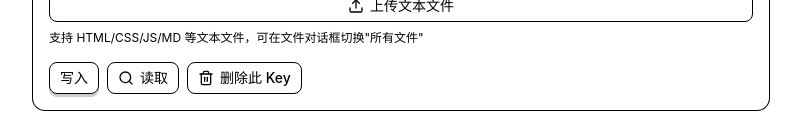
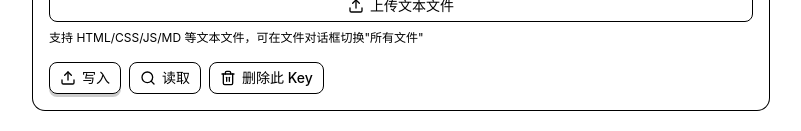
Before and after one commit to sixiang-world/textdb-edgeone, a React (Vite) app: page / in a window 1280 px wide. Shown: the part 381-512 px from the top of the page, without its empty margins (239-1040 px from the left). Built offline with nearby package versions, Linux system fonts and the light colour scheme; no server answers.

Commit message:
fix: 分离写入/读取/删除的 loading 状态，避免误触转圈

```diff
--- a/src/components/WriteCard.tsx
+++ b/src/components/WriteCard.tsx
@@ -86,7 +86,7 @@ export function WriteCard({ onStatsRefresh }: { onStatsRefresh?: () => void }) {
   const [key, setKey] = useState("");
   const [value, setValue] = useState("");
   const [collapsed, setCollapsed] = useState(false);
-  const [loading, setLoading] = useState(false);
+  const [loadingOp, setLoadingOp] = useState<"write" | "read" | "delete" | null>(null);
   const [result, setResult] = useState("");
   const [sourceUrl, setSourceUrl] = useState("");   // /{key} 源链接
   const [renderUrl, setRenderUrl] = useState("");    // /p/{key} HTML 渲染链接（仅 HTML）
@@ -127,7 +127,7 @@ export function WriteCard({ onStatsRefresh }: { onStatsRefresh?: () => void }) {
   async function handleWrite() {
     if (!key) return toast.error("请输入 Key");
     if (!value) return toast.error("请输入内容");
-    setLoading(true);
+    setLoadingOp("write");
     setResult("");
     setSourceUrl("");
     setRenderUrl("");
@@ -149,13 +149,13 @@ export function WriteCard({ onStatsRefresh }: { onStatsRefresh?: () => void }) {
     } catch (e: any) {
       setResult("请求失败: " + e.message);
     } finally {
-      setLoading(false);
+      setLoadingOp(null);
     }
   }
 
   async function handleDelete() {
     if (!key) return toast.error("请输入 Key");
-    setLoading(true);
+    setLoadingOp("delete");
     setResult("");
     setSourceUrl("");
     setRenderUrl("");
@@ -170,13 +170,13 @@ export function WriteCard({ onStatsRefresh }: { onStatsRefresh?: () => void }) {
     } catch (e: any) {
       setResult("请求失败: " + e.message);
     } finally {
-      setLoading(false);
+      setLoadingOp(null);
     }
   }
 
   async function handleRead() {
     if (!key) return toast.error("请输入 Key");
-    setLoading(true);
+    setLoadingOp("read");
     setResult("");
     setSourceUrl("");
     setRenderUrl("");
@@ -200,7 +200,7 @@ export function WriteCard({ onStatsRefresh }: { onStatsRefresh?: () => void }) {
     } catch (e: any) {
       setResult("请求失败: " + e.message);
     } finally {
-      setLoading(false);
+      setLoadingOp(null);
     }
   }
 
@@ -308,16 +308,16 @@ export function WriteCard({ onStatsRefresh }: { onStatsRefresh?: () => void }) {
         </div>
 
         <div className="flex gap-2">
-          <Button onClick={handleWrite} disabled={loading}>
-            {loading && <Loader2 className="animate-spin" />}
+          <Button onClick={handleWrite} disabled={loadingOp !== null}>
+            {loadingOp === "write" ? <Loader2 className="animate-spin" /> : <Upload />}
             写入
           </Button>
-          <Button variant="outline" onClick={handleRead} disabled={loading}>
-            {loading ? <Loader2 className="animate-spin" /> : <Search />}
+          <Button variant="outline" onClick={handleRead} disabled={loadingOp !== null}>
+            {loadingOp === "read" ? <Loader2 className="animate-spin" /> : <Search />}
             读取
           </Button>
-          <Button variant="outline" onClick={handleDelete} disabled={loading}>
-            <Trash2 />
+          <Button variant="outline" onClick={handleDelete} disabled={loadingOp !== null}>
+            {loadingOp === "delete" ? <Loader2 className="animate-spin" /> : <Trash2 />}
             删除此 Key
           </Button>
         </div>
```
